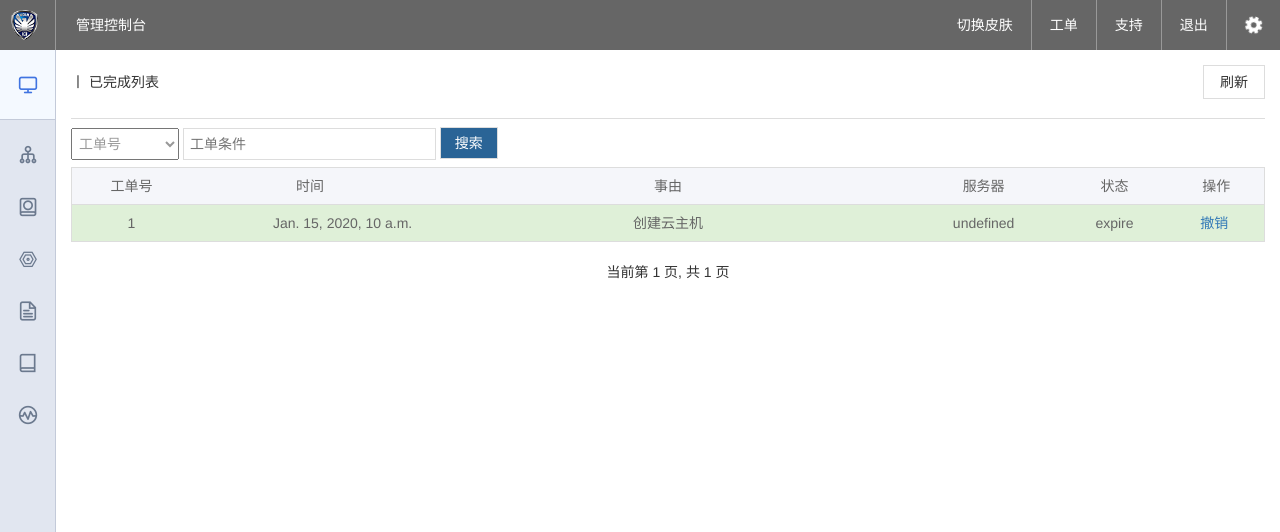
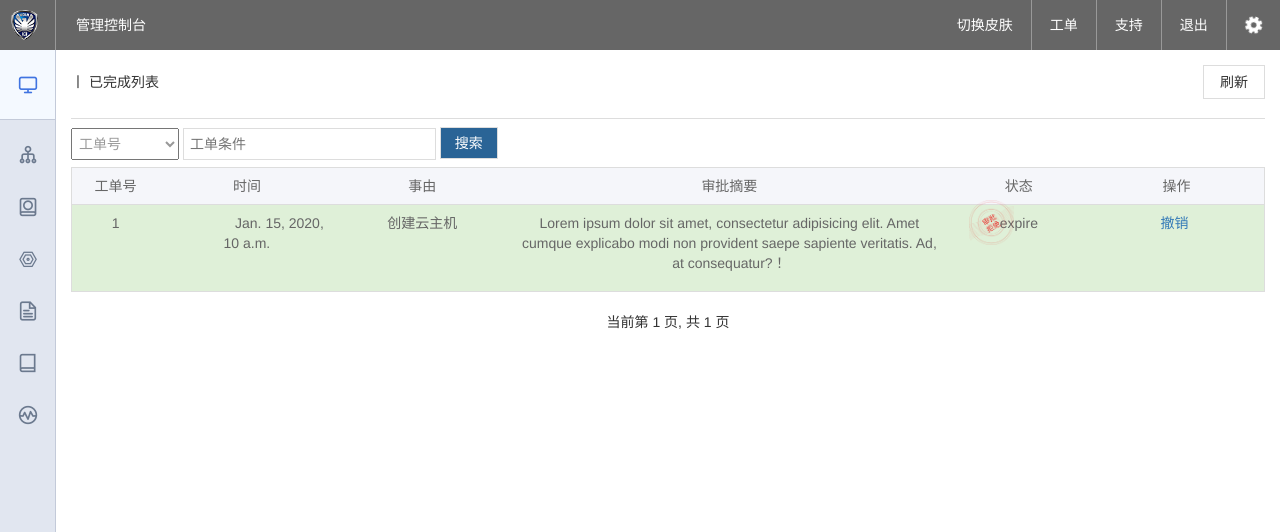
Before and after one commit to YInJunWen/vcloud, a Django app: template templates/order_finished.html in a window 1280 px wide. Shown: the top 532 px of the page. Run offline with Django 3.2, Linux system fonts and the light colour scheme; the template is opened without the code that fills it: most values are stand-ins (such as "Sample title", 1, 10 or a date in 2020); some libraries are stand-ins or nearby versions.

Commit message:
调整字段宽度 和通过拒绝图标的位置

```diff
--- a/templates/_base.html
+++ b/templates/_base.html
@@ -171,9 +171,11 @@
                 <li style="position:relative;top: 0;left: 0;">
                     {% for key,value in request.session.items %}
                         {% ifequal 'number_data' key %}
-                            <span style="display:inline-block;width: 17px;height: 17px;background: red;color: #fff;
+                            {% if value > 0 %}
+                                <span style="display:inline-block;width: 17px;height: 17px;background: red;color: #fff;
                                      position: absolute;top: 2px;left: 37px;text-align: center;line-height: 17px;
                                      border-radius: 50%;">{{ value }}</span>
+                            {% endif %}
                         {% endifequal %}
                     {% endfor %}
                     <a class="nav__item" id="manageBar" target="" id="guanlibar" href="javascript:void(0)">
--- a/templates/order_finished.html
+++ b/templates/order_finished.html
@@ -33,13 +33,13 @@
                         <table class="table">
                             <thead>
                             <tr>
-                                <th style="text-align: center;" width="10%">工单号</th>
-                                <th style="text-align: center;" width="20%">时间</th>
-                                <th style="text-align: center;" width="40%">事由</th>
-                                <th style="text-align: center;">服务器</th>
-                                <th style="text-align: center;">状态</th>
+                                <th style="text-align: center;" width="5%">工单号</th>
+                                <th style="text-align: center;" width="5%">时间</th>
+                                <th style="text-align: center;" width="10%">事由</th>
+                                <th style="text-align: center;" width="25%">审批摘要</th>
+                                <th style="text-align: center;" width="8%">状态</th>
                                 {% if dept != 'zjb' and dept != 'yjs_center' %}
-                                    <th style="text-align: center;">操作</th>
+                                    <th style="text-align: center;" width="10%">操作</th>
                                 {% endif %}
                             </tr>
                             </thead>
@@ -47,13 +47,27 @@
                             {% if finish %}
                                 {% for i in finish %}
                                     <tr>
-                                        <td style="text-align: center;text-indent: 0;" width="10%">{{ i.pid }}</td>
-                                        <td style="text-align: center;" width="20%">{{ i.created_at }} </td>
-                                        <td style="text-align: center;" width="40%">创建云主机</td>
-                                        <td style="text-align: center;">undefined</td>
-                                        <td style="text-align: center;">{{ i.status }}</td>
+                                        <td style="text-align: center;text-indent: 0;" width="5%">{{ i.pid }}</td>
+                                        <td style="text-align: center;" width="5%">{{ i.created_at }} </td>
+                                        <td style="text-align: center;" width="10%">创建云主机</td>
+                                        <td style="text-align: center;width: 25%;">
+                                            <ul>
+                                                <li>Lorem ipsum dolor sit amet, consectetur adipisicing elit. Amet cumque explicabo modi non provident saepe sapiente veritatis. Ad, at consequatur?！</li>
+                                            </ul>
+                                        </td>
+                                        {% if i.status == '已通过' %}  {# agree #}
+                                            <td style="position: relative;text-align: center;width: 8%;">
+                                                {{ i.status }}
+                                                <span style="display: inline-block;width: 50px;height: 50px;position: absolute;top: -5px;right: 50%;background: url(/static/assets/img/agree.png) no-repeat;background-size: 45px 45px;"></span>
+                                            </td>
+                                        {% else %}  {# refuse #}
+                                            <td style="position: relative;text-align: center;width: 8%;">
+                                                {{ i.status }}
+                                                <span style="display: inline-block;width: 50px;height: 50px;position: absolute;top: -5px;right: 50%;background: url(/static/assets/img/refuse.png) no-repeat;background-size: 45px 45px;"></span>
+                                            </td>
+                                        {% endif %}
                                         {% if dept != 'zjb' and dept != 'yjs_center' %}
-                                        <td style="text-align: center;"><a href="javascript:void(0)"
+                                        <td style="text-align: center;width: 10%;"><a href="javascript:void(0)"
                                                                            class="orderBtnOpen"
                                                                            onclick="Finished(this)">撤销&nbsp</a>
 {#                                            <a#}
--- a/vcloudapp/views.py
+++ b/vcloudapp/views.py
@@ -160,7 +160,7 @@ def order(request):
         if (i['dept_pending'] == 0) and (i['vcloud_pending']) == 0:
             i['status'] = "已通过"
         if (i['dept_pending'] == 2) or (i['vcloud_pending']) == 2:
-            i['status'] = "拒绝/过期"
+            i['status'] = "已失效"
         # 0 - 已完成，1 - 待审核，2 - 已过期
         if i['status'] == 1:
             i['status'] = "待审核"
@@ -345,7 +345,7 @@ def order_finished(request):
                 if j['vcloud_pending'] == 0:
                     j['status'] = "已通过"
                 if j['vcloud_pending'] == 2:
-                    j['status'] = "拒绝/过期"
+                    j['status'] = "已失效"
                 m.append(j)
         else:
             a = list(Order.objects.filter(dept=i).filter(Q(dept_pending=0) | Q(dept_pending=2)).values())
@@ -354,7 +354,7 @@ def order_finished(request):
                 if j['dept_pending'] == 0:
                     j['status'] = "已通过"
                 if j['dept_pending'] == 2:
-                    j['status'] = "拒绝/过期"
+                    j['status'] = "已失效"
                 m.append(j)
     # info_number = len(m)
     # print info_number
```
Also changed, not shown: static/assets/img/agree.png (added), static/assets/img/refuse.png (added).
